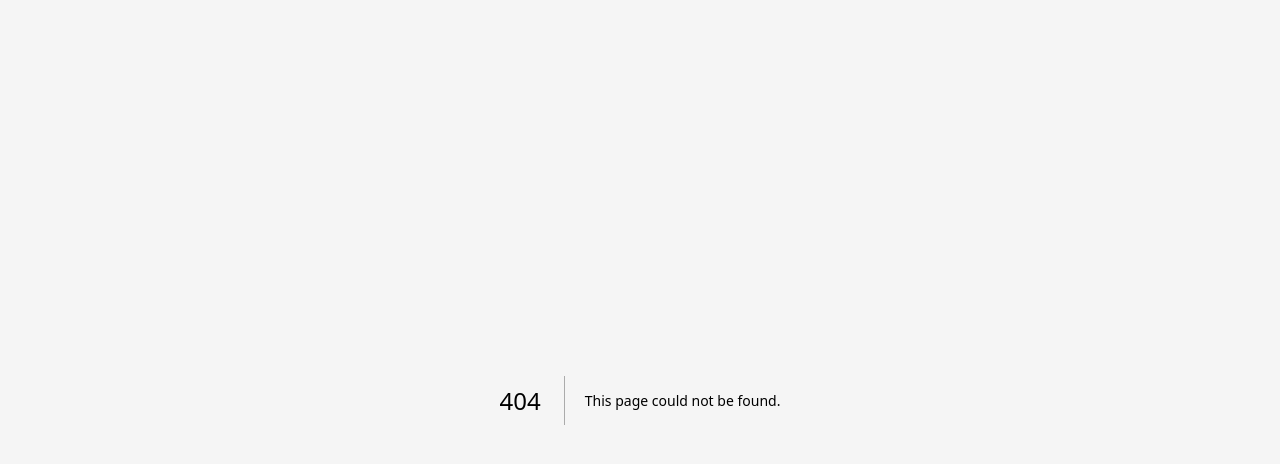
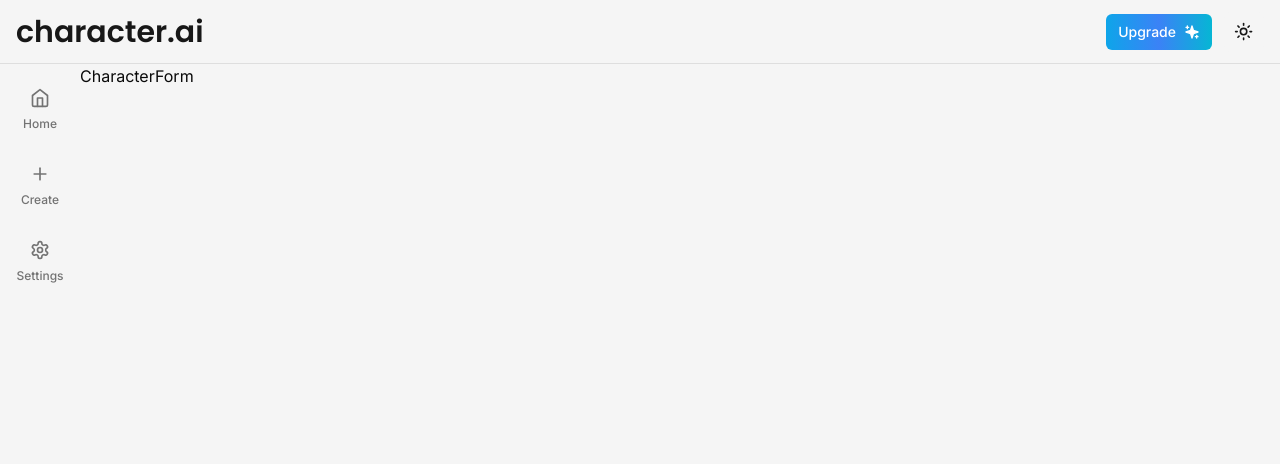
Before and after one commit to emagarc/AI-Character, a Next.js app: page /character/1 in a window 1280 px wide. Before the commit this address had no page. Shown: the top 464 px of the page. Built offline with nearby package versions, Linux system fonts and the light colour scheme; no server answers; the database is empty.

Commit message:
CharacterForm p1

```diff
--- /dev/null
+++ b/app/(root)/(routes)/character/[characterId]/components/CharacterForm.tsx
@@ -0,0 +1,19 @@
+"use client"
+
+import { Category, Character } from "@prisma/client";
+
+interface CharacterFormProps {
+    initialData: Character | null;
+    categories: Category[];
+}
+
+const CharacterForm = ({
+    categories,
+    initialData
+}: CharacterFormProps) => {
+  return (
+    <div>CharacterForm</div>
+  )
+}
+
+export default CharacterForm;
--- /dev/null
+++ b/app/(root)/(routes)/character/[characterId]/page.tsx
@@ -0,0 +1,33 @@
+import prismadb from "@/lib/prismadb";
+
+import CharacterForm from "./components/CharacterForm";
+
+interface CharacterIdPageProps {
+    params: {
+        characterId: string;
+    };
+};
+
+const CharacterIdPage = async ({
+    params
+}: CharacterIdPageProps) => {
+
+    // TODO: Check Subscription
+
+    const character = prismadb.character.findUnique({
+        where: {
+            id: params.characterId,
+        }
+    });
+
+    const categories = await prismadb.category.findMany();
+
+  return (
+    <CharacterForm
+        initialData={character}
+        categories={categories}
+    />
+  )
+}
+
+export default CharacterIdPage;
```
Also changed, not shown: 1 other file (tests, documents, lock files or other folders).
